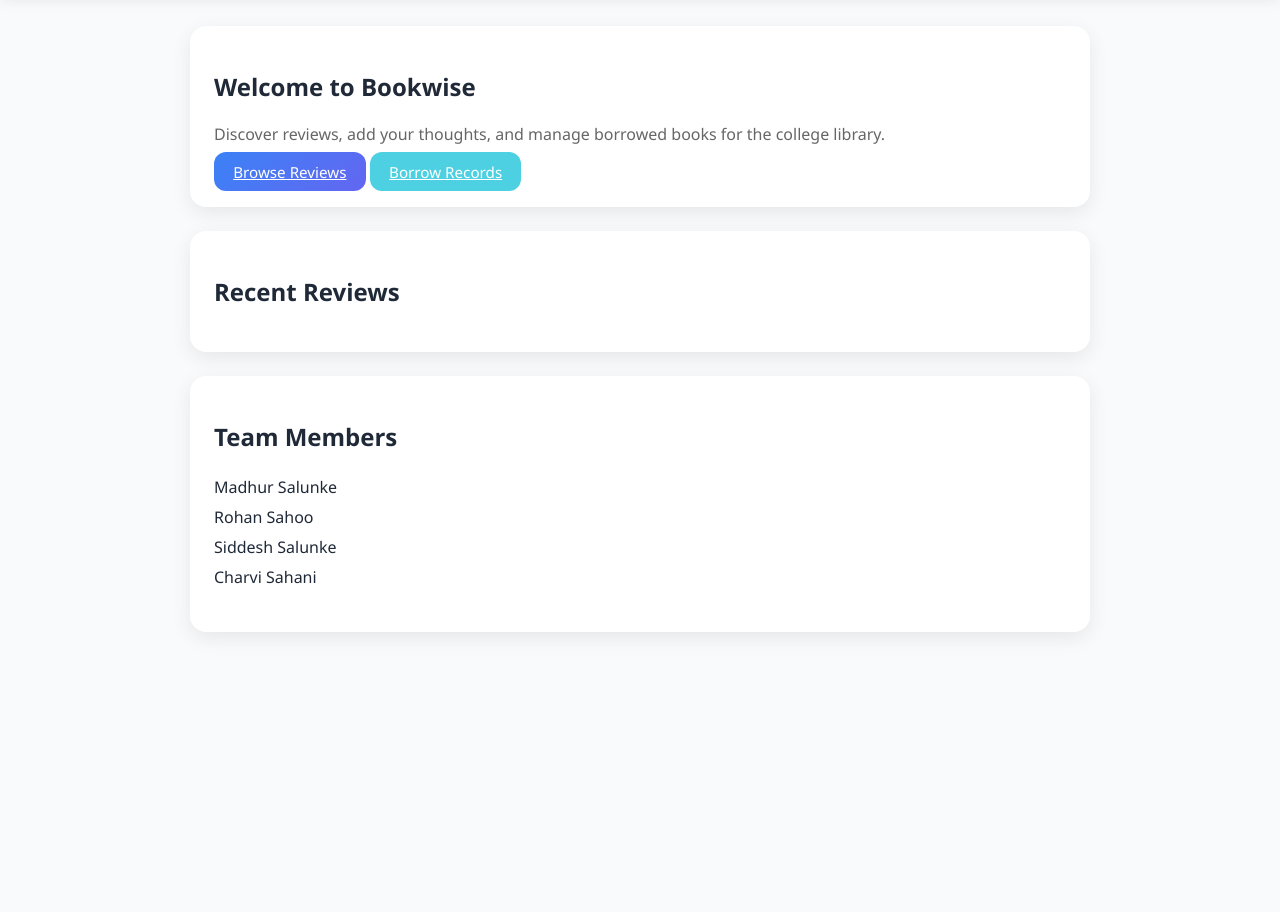
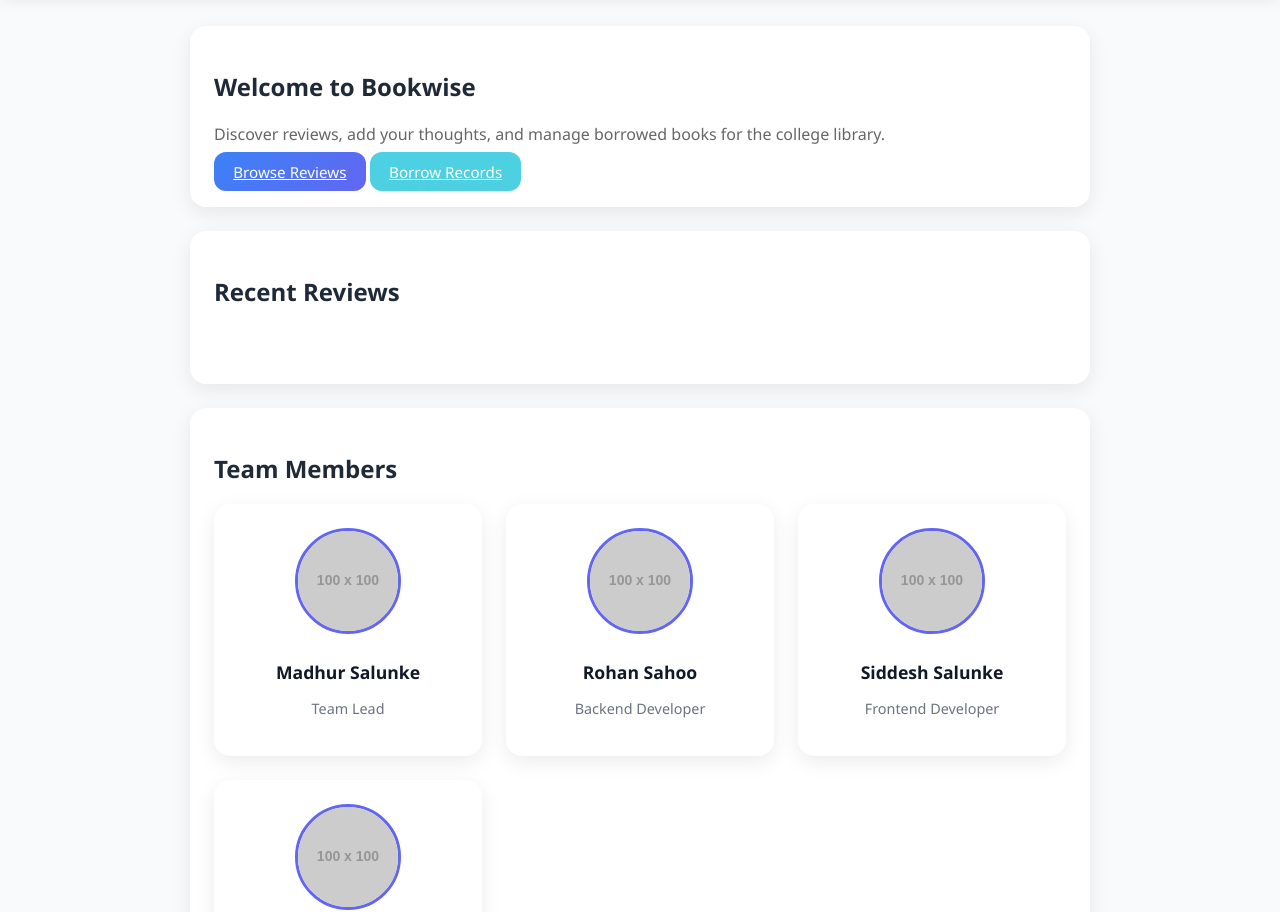
Before and after one commit to madhur1111/bookwise, a website: page public/index.html in a window 1280 px wide. Shown: the part 77-989 px from the top of the page. Before the commit the page ends 800 px from the top, so only its background shows below. Drawn offline with Linux system fonts and the light colour scheme; no server answers; placeholder pictures from the web are drawn by us.

Commit message:
Update index.html

```diff
--- a/public/index.html
+++ b/public/index.html
@@ -5,6 +5,68 @@
   <meta name="viewport" content="width=device-width,initial-scale=1">
   <title>Bookwise • Home</title>
   <link rel="stylesheet" href="/styles.css">
+  <style>
+    /* Recent Reviews Carousel */
+    .recent-reviews {
+      display: flex;
+      gap: 1rem;
+      overflow-x: auto;
+      scroll-snap-type: x mandatory;
+      padding: 1rem 0;
+    }
+    .recent-reviews::-webkit-scrollbar { display: none; }
+    .review-slide {
+      flex: 0 0 250px;
+      background: white;
+      border-radius: 14px;
+      padding: 1rem;
+      box-shadow: 0 6px 20px rgba(0,0,0,0.08);
+      scroll-snap-align: start;
+      transition: transform 0.3s ease, box-shadow 0.3s ease;
+    }
+    .review-slide:hover {
+      transform: translateY(-6px);
+      box-shadow: 0 12px 25px rgba(0,0,0,0.15);
+    }
+    .review-slide h4 { margin: 0; font-size: 1.1rem; color: #374151; }
+    .review-slide p { font-size: 0.9rem; color: #4b5563; margin: 0.3rem 0; }
+    .review-slide .stars { color: #facc15; margin-top: 0.3rem; }
+    .recent-reviews .review-slide:nth-child(n+16) { display: none; }
+
+    /* Team Section */
+    .team-section {
+      display: grid;
+      grid-template-columns: repeat(auto-fit, minmax(220px, 1fr));
+      gap: 1.5rem;
+      margin-top: 1rem;
+    }
+    .team-card {
+      background: white;
+      border-radius: 16px;
+      padding: 1.5rem;
+      text-align: center;
+      box-shadow: 0 6px 20px rgba(0,0,0,0.08);
+      transition: transform 0.3s ease, box-shadow 0.3s ease;
+    }
+    .team-card:hover {
+      transform: translateY(-8px);
+      box-shadow: 0 12px 28px rgba(0,0,0,0.15);
+    }
+    .team-card img {
+      width: 100px;
+      height: 100px;
+      border-radius: 50%;
+      object-fit: cover;
+      margin-bottom: 1rem;
+      border: 3px solid #6366f1;
+    }
+    .team-card h4 { margin: 0.3rem 0; font-size: 1.1rem; color: #111827; }
+    .team-card p { font-size: 0.9rem; color: #6b7280; }
+
+    @media (max-width: 600px) {
+      .review-slide { flex: 0 0 200px; }
+    }
+  </style>
 </head>
 <body>
 <header>
@@ -31,17 +93,33 @@
 
   <div class="card">
     <h2>Recent Reviews</h2>
-    <div id="recent"></div>
+    <div id="recent" class="recent-reviews"></div>
   </div>
 
   <div class="card">
     <h2>Team Members</h2>
-    <ul class="team-list">
-      <li>Madhur Salunke</li>
-      <li>Rohan Sahoo</li>
-      <li>Siddesh Salunke</li>
-      <li>Charvi Sahani</li>
-    </ul>
+    <div class="team-section">
+      <div class="team-card">
+        <img src="https://via.placeholder.com/100" alt="Madhur">
+        <h4>Madhur Salunke</h4>
+        <p>Team Lead</p>
+      </div>
+      <div class="team-card">
+        <img src="https://via.placeholder.com/100" alt="Rohan">
+        <h4>Rohan Sahoo</h4>
+        <p>Backend Developer</p>
+      </div>
+      <div class="team-card">
+        <img src="https://via.placeholder.com/100" alt="Siddesh">
+        <h4>Siddesh Salunke</h4>
+        <p>Frontend Developer</p>
+      </div>
+      <div class="team-card">
+        <img src="https://via.placeholder.com/100" alt="Charvi">
+        <h4>Charvi Sahani</h4>
+        <p>UI/UX Designer</p>
+      </div>
+    </div>
   </div>
 </main>
 
@@ -54,9 +132,14 @@
       .then(data => {
         const reviewsContainer = document.getElementById("recent");
         reviewsContainer.innerHTML = "";
-        data.forEach(review => {
+        data.slice(-15).forEach(review => {
           const div = document.createElement("div");
-          div.innerHTML = `<p><strong>${review.book}</strong>: ${review.review}</p>`;
+          div.className = "review-slide";
+          div.innerHTML = `
+            <h4>${review.book}</h4>
+            <p>"${review.review}"</p>
+            ${review.rating ? `<div class="stars">⭐ ${review.rating}/5</div>` : ""}
+          `;
           reviewsContainer.appendChild(div);
         });
       })
@@ -65,7 +148,6 @@
       });
   }
 
-  // ✅ Check login status
   function checkLogin() {
     const user = JSON.parse(localStorage.getItem("user"));
     const loginLink = document.getElementById("loginLink");
@@ -79,11 +161,10 @@
       logoutLink.style.display = "none";
     }
 
-    // ✅ Logout button clears storage
     logoutLink.addEventListener("click", () => {
       localStorage.removeItem("token");
       localStorage.removeItem("user");
-      location.reload(); // refresh to update navbar
+      location.reload();
     });
   }
 
```
